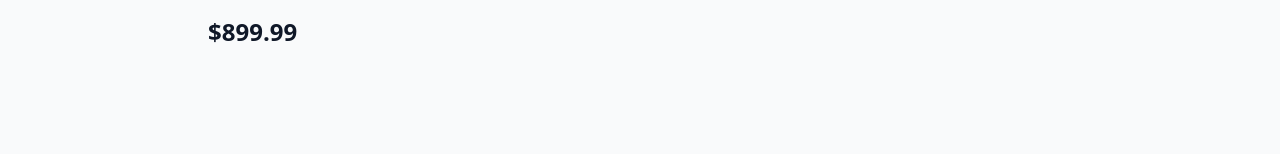
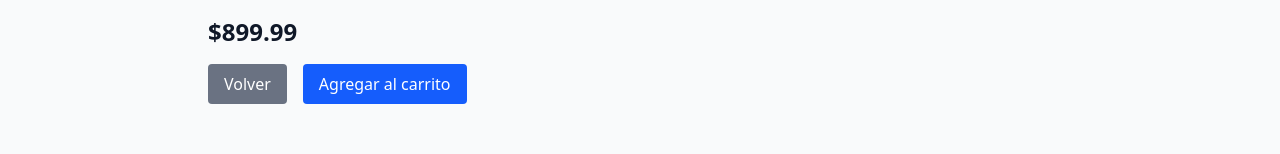
Before and after one commit to 01-Menjivar/ecommerce-practice, a React (Vite) app: page /product/1 in a window 1280 px wide. Shown: the part 572-726 px from the top of the page. Built offline with nearby package versions, Linux system fonts and the light colour scheme; data requests are answered from the project's data file.

Commit message:
add: new buttons on details page

```diff
--- a/src/features/products/components/ProductDetail.tsx
+++ b/src/features/products/components/ProductDetail.tsx
@@ -1,11 +1,14 @@
 import { useParams } from "react-router-dom";
 import useProduct from "../hooks/useProduct";
 import ProductDetailSkeleton from "./ProductDetailSkeleton";
+import { Link } from "react-router-dom";
+import { useCartStore } from "../../cart/store/cartStore";
 
 
 export default function ProductDetail() {
     const { id } = useParams<{ id: string }>();
     const {data: product, isLoading} = useProduct(Number(id));
+    const addToCart = useCartStore((state) => state.addToCart);
 
     if (isLoading) {
         return <ProductDetailSkeleton />;
@@ -21,6 +24,12 @@ export default function ProductDetail() {
             <h1 className="text-3xl font-bold mb-2 text-gray-900 dark:text-white">{product.name}</h1>
             <p className="text-gray-700 dark:text-gray-300 mb-4">{product.description}</p>
             <span className="text-2xl font-bold text-gray-900 dark:text-white">${product.price.toFixed(2)}</span>
+            <div className="mt-4 flex space-x-4">
+                <Link to="/" className="px-4 py-2 bg-gray-500 text-white rounded cursor-pointer">Volver</Link>
+                <button
+                onClick={() => addToCart(product)}
+                className="px-4 py-2 bg-blue-600 text-white rounded cursor-pointer">Agregar al carrito</button>
+            </div>
         </div>
     );
 }
```
